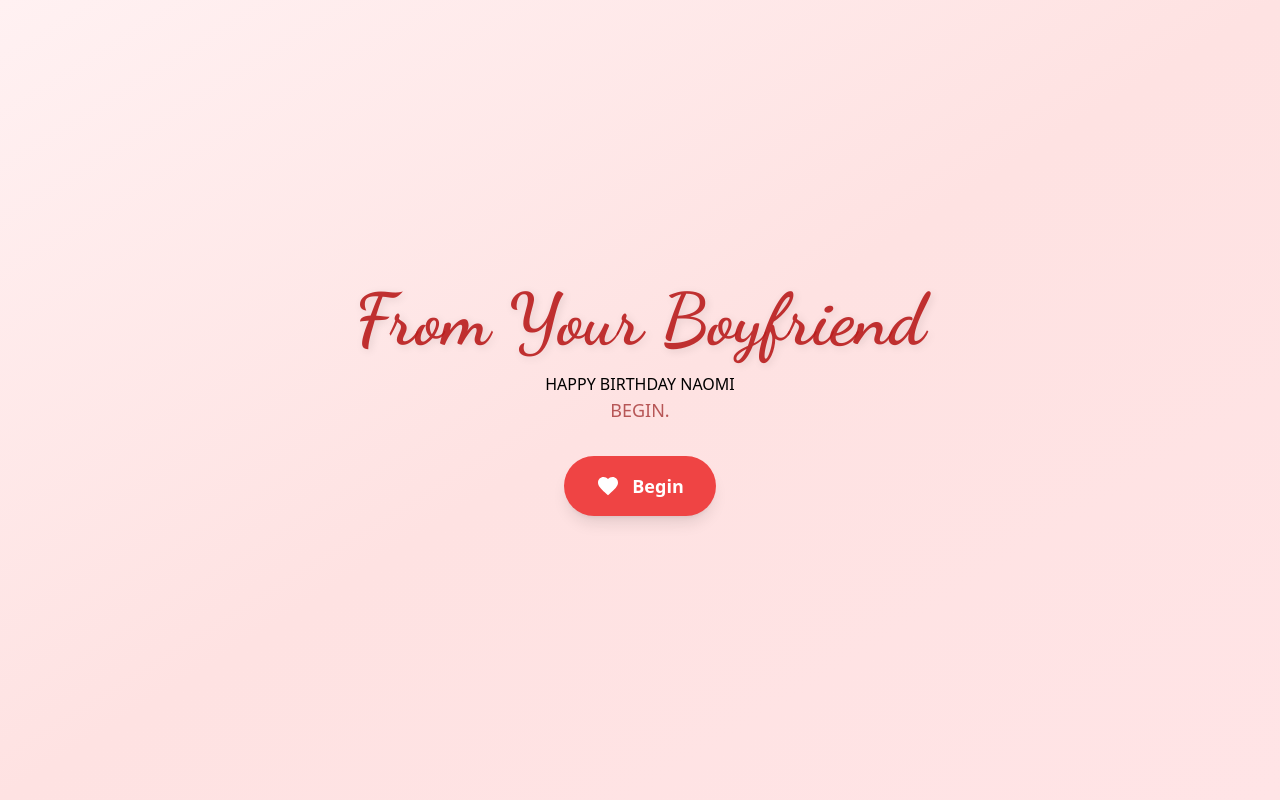
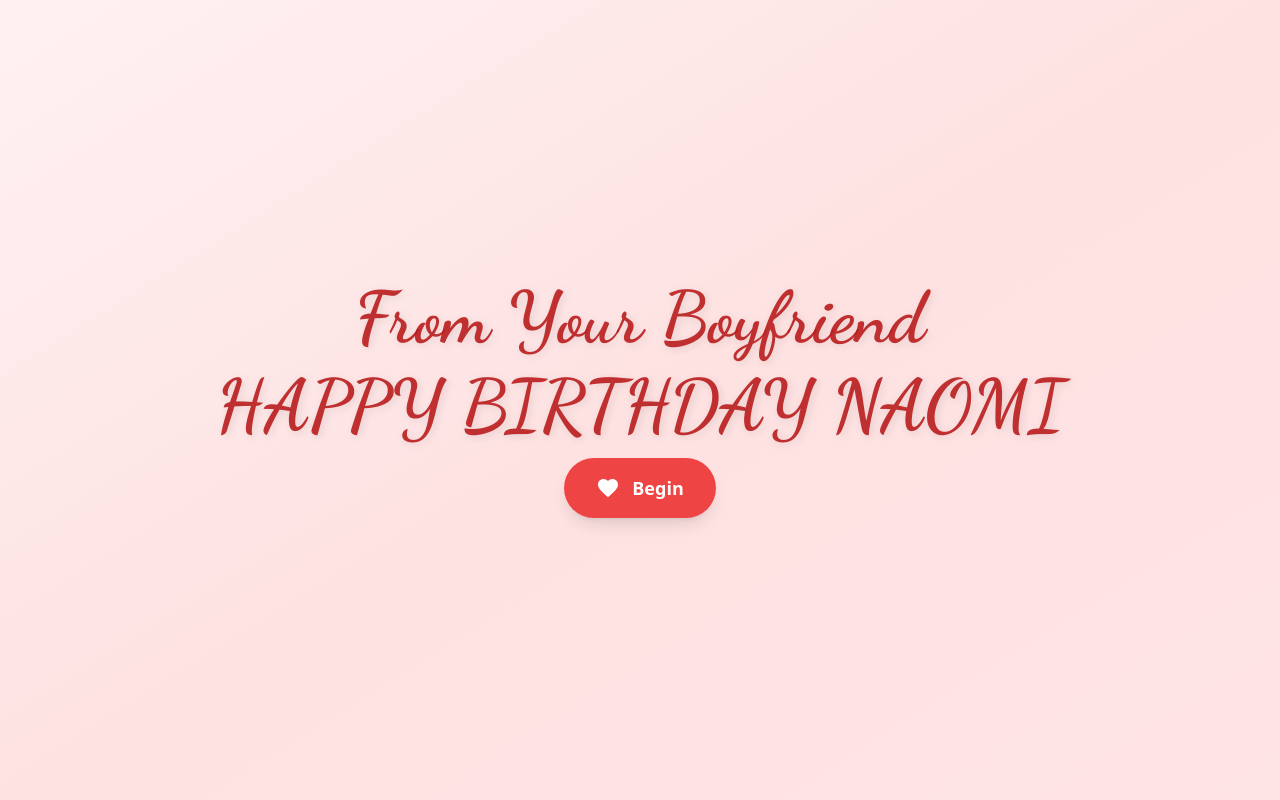
Before and after one commit to draron-dare-045/Love_notes, a Flask app: page / in a window 1280 px wide. Run offline with Flask 3, Linux system fonts and the light colour scheme; some libraries are stand-ins or nearby versions.

Commit message:
Updated wordings and more

```diff
--- a/templates/index.html
+++ b/templates/index.html
@@ -56,8 +56,9 @@
        <h1 class="font-cursive text-5xl sm:text-6xl md:text-7xl text-red-700/90 mb-4" style="text-shadow: 2px 2px 8px rgba(0,0,0,0.1)">
           From Your Boyfriend
         </h1>
-        <h2>HAPPY BIRTHDAY NAOMI</h2>
-        <p class="text-red-800/70 mb-8 text-lg">BEGIN.</p>
+        <h4 class="font-cursive text-5xl sm:text-6xl md:text-7xl text-red-700/90 mb-4" style="text-shadow: 2px 2px 8px rgba(0,0,0,0.1)">
+          HAPPY BIRTHDAY NAOMI
+        </h2>
         <button id="begin-button" class="group relative inline-flex items-center justify-center px-8 py-4 text-lg font-bold text-white bg-red-500 rounded-full shadow-lg transition-all duration-300 ease-in-out hover:bg-red-600 focus:outline-none focus:ring-2 focus:ring-red-400 focus:ring-offset-2 focus:ring-offset-rose-50 transform hover:scale-105">
           <svg class="w-6 h-6 mr-3 transition-transform duration-300 group-hover:scale-125" xmlns="http://www.w3.org/2000/svg" viewBox="0 0 24 24" fill="currentColor"><path d="M12 21.35l-1.45-1.32C5.4 15.36 2 12.28 2 8.5 2 5.42 4.42 3 7.5 3c1.74 0 3.41.81 4.5 2.09C13.09 3.81 14.76 3 16.5 3 19.58 3 22 5.42 22 8.5c0 3.78-3.4 6.86-8.55 11.54L12 21.35z" /></svg>
           Begin
```
